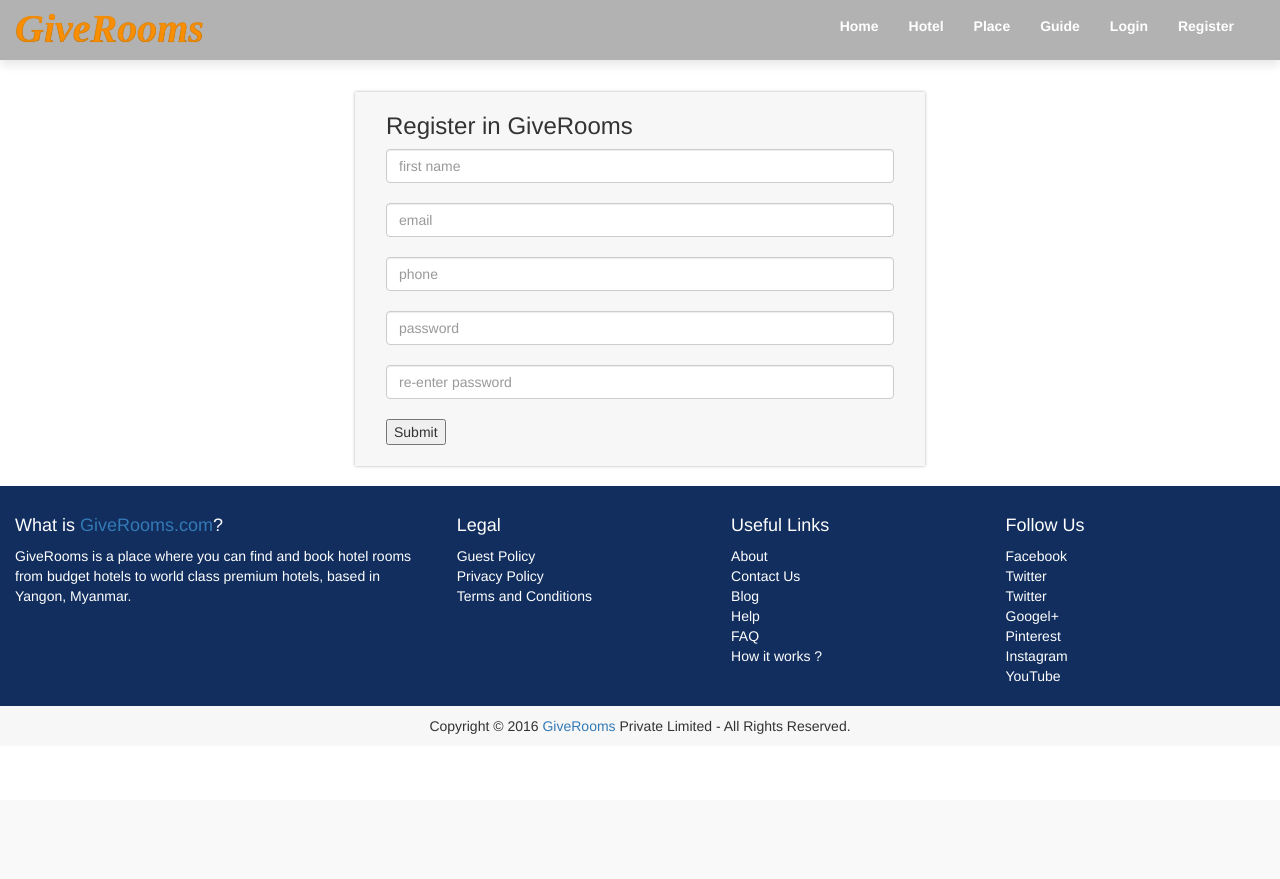
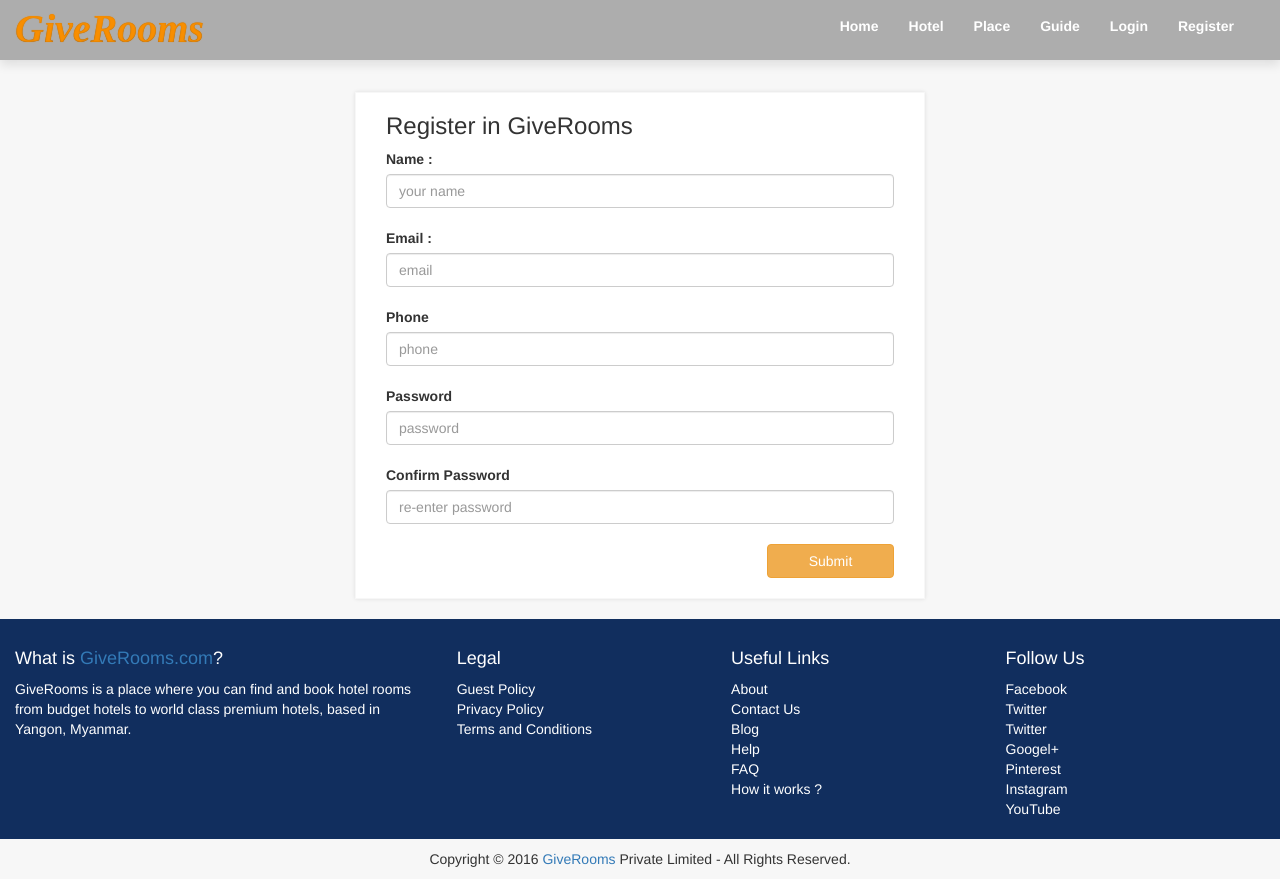
Before and after one commit to giverooms/giverooms, a CodeIgniter app: page /giverooms/register.html in a window 1280 px wide. Before the commit the page ends 734 px from the top, so only its background shows below. Run offline with CodeIgniter, Linux system fonts and the light colour scheme.

Commit message:
update all

```diff
--- a/application/config/autoload.php
+++ b/application/config/autoload.php
@@ -83,7 +83,7 @@ $autoload['drivers'] = array();
 |
 |	$autoload['helper'] = array('url', 'file');
 */
-$autoload['helper'] = array('url','form','main');
+$autoload['helper'] = array('url','form','main','email');
 
 /*
 | -------------------------------------------------------------------
--- a/application/controllers/Register.php
+++ b/application/controllers/Register.php
@@ -6,8 +6,8 @@ class Register extends CI_Controller {
 	function __construct() {
         parent::__construct();
 
-       $this->load->helper('url');             // Load url helper
-       $this->load->library('form_validation');
+       $this->load->helper('url','email');             // Load url helper
+       $this->load->library('form_validation','session');
        $this->load->model('Registermodel');
     }
 
@@ -21,21 +21,38 @@ class Register extends CI_Controller {
 
   public function add_user(){
     $rules = array(
-    array('field'=>'username','label'=>'User Name','rules'=>'trim|required|min_length[4]|max_length[12]'),
-    array('field'=>'email','label'=>'Email','rules'=>'trim|required|valid_email'),
-    array('field'=>'password','label'=>'Password','rules'=>'trim|required|min_length[6]'),
-    array('field'=>'gender','label'=>'Gender','rules'=>'required')
+      array('field'=>'name', 'label'=>'Name', 'rules'=>'trim|required'),
+      array('field'=>'email', 'label'=>'Email', 'rules'=>'trim|required|valid_email'),
+      array('field'=>'email', 'label'=>'Phone', 'rules'=>'trim|required'),
+      array('field'=>'password','label'=>'Password', 'rules'=>'required')
+     // array('field'=>'repassword', 'label'=>'Confirm Password', 'rules'=>'required')
     );
 
     $this->form_validation->set_rules($rules);
     if($this->form_validation->run() == FALSE)
     {
-      $this->load->view('register_view');
+      redirect(site_url('register.html'));
     }
     else
     {
-      $this->user_model->register_user();
-      $this->load->view('success');
+      $email = $this->input->post('email');
+      $name = $this->input->post('name');
+
+      if($this->Registermodel->add_user() == true){
+
+        $sub = "GiveRooms Verification Mail";
+        $msg = "<html><p>Dear ".$name.",</p><p>Thank you for registration on GiveRooms.com,<br/>You need to activate by clicking link below.</p><p>Active Link:<br/><a href='http://www.giverooms.com/register.php?passkey='>http://www.giverooms.com/register.php?passkey=</a></p></html>";
+
+        $this->session->set_flashdata('register', array('messages' => 'Your register successfully !We send verification link to you email.See in your email','class' => 'alert-success'));
+
+        send_email('',$email,'',$sub,$msg);
+
+        redirect(site_url('register.html'));
+      }
+      else{
+        redirect(site_url('login.html'));
+      }
+
     }
   }
 
--- /dev/null
+++ b/application/helpers/email_helper.php
@@ -0,0 +1,48 @@
+<?php if ( ! defined('BASEPATH')) exit('No direct script access allowed');
+
+if ( ! function_exists('send_email'))
+{
+    function send_email($from = '',$to = '',$name = '',$subject = '',$message = '')
+    {
+    	$ci = get_instance();
+
+    	if($from == ""){
+    		$sender = $from;
+    	}
+    	else{
+    		$sender = 'giverooms@gmail.com';
+    	}
+
+    	if($name == ""){
+    		$sender_name = 'GiveRooms';
+    	}
+    	else{
+    		$sender_name = $name;
+    	}
+
+        $config = array();
+        $config['protocol'] = "smtp";
+        // does not have to be gmail
+        $config['smtp_host'] = 'ssl://smtp.gmail.com';
+        $config['smtp_port'] = '465';
+        $config['smtp_user'] = 'giverooms@gmail.com';
+        $config['smtp_pass'] = 'GIVErooms12#$';
+        $config['mailtype'] = 'html';
+        $config['charset'] = 'utf-8';
+        $config['newline'] = "\r\n";
+        $config['wordwrap'] = TRUE;
+
+        $ci->load->library('email');
+
+        $ci->email->initialize($config);
+
+        $ci->email->from($sender,$sender_name);
+        $ci->email->to($to);
+        //$ci->email->cc('kyawminhtwe.pro912@gmail.com');
+        $ci->email->subject($subject);
+        $ci->email->message($message);
+
+        $ci->email->send();
+
+    }
+}
--- a/application/models/Registermodel.php
+++ b/application/models/Registermodel.php
@@ -12,13 +12,13 @@
 
 		function login($username, $password)
 		{
-		   $this -> db -> select('id, username, password');
-		   $this -> db -> from('users');
-		   $this -> db -> where('username', $username);
-		   $this -> db -> where('password', MD5($password));
-		   $this -> db -> limit(1);
+		   $this ->db-> select('id, username, password');
+		   $this ->db-> from('users');
+		   $this ->db-> where('username', $username);
+		   $this ->db-> where('password', MD5($password));
+		   $this ->db-> limit(1);
 
-		   $query = $this -> db -> get();
+		   $query = $this ->db-> get();
 
 		   if($query -> num_rows() == 1)
 		   {
@@ -30,5 +30,54 @@
 		   }
 		}
 
+		function add_user(){
+
+			$name = $this->input->post('name');
+			$email = $this->input->post('email');
+			$phone = $this->input->post('phone');
+			$password = $this->input->post('password');
+
+			$this->db->select('user_email');
+			$this->db->from('user');
+			$this->db->where('user_email',$email);
+
+			$query = $this->db->get();
+
+			$data = array(
+					'user_name' =>$name,
+					'user_email' => $email,
+					'user_phone' => $phone,
+					'user_password' => md5($password),
+					'status' => 0
+				);
+
+			if($query->num_rows > 0){
+
+				$this->session->set_flashdata('register', array('messages' => 'You are already Register ! Forget your password !','class' => 'alert-warning'));
+
+				return false;
+			}
+			else{
+				$this->db->insert('user',$data);
+
+				return true;
+			}
+
+		}
+
+		function get_user($id = ""){
+
+			$this->db->select("*");
+			$this->db->from("user");
+
+			if($id != "" || $id != null){
+				$this->db->where("md5(user_id)",$id);
+			}
+
+			$query = $this->db->get();
+
+			return $query->result();
+		}
+
 	}
 ?>
--- a/application/views/register.php
+++ b/application/views/register.php
@@ -1,45 +1,70 @@
 <link rel="stylesheet" type="text/css" href="<?php echo base_url(); ?>css/register.css">
+<script type="text/javascript" src="<?php echo base_url(); ?>js/register.js"></script>
+<script type="text/javascript">
+
+</script>
 <div class="container-fluid">
 	<div class="container">
 		<div class="col-xs-12 col-sm-6 col-md-6 col-lg-6 col-sm-offset-3  col-md-offset-3 col-lg-offset-3" id="register_box">
 			<div class="col-xs-12 col-sm-12 col-md-12 col-lg-12">
 				<h3>Register in GiveRooms</h3>
-
+				<?php
+					if($this->session->flashdata('register') != null) {
+  					$message = $this->session->flashdata('register');
+  				?>
+				<div class="alert <?php echo $message['class'];?>"><?php echo $message['messages']; ?></div>
+				<?php
+					}
+				?>
+				<?php
+					if(validation_errors() != null):
+				?>
+				<div class="alert alert-warning"><?php echo validation_errors(); ?></div>
+				<?php
+					endif;
+				?>
 				<form class="form" action="<?php echo site_url('register/add_user');?>" method="POST">
 
 					<div class="row">
 						<div class="col-xs-12 col-sm-12 col-md-12 col-lg-12">
-							<input type="text" name="fname" placeholder="first name" class="form-control" required>
+							<label for="fname">Name :</label>
+							<input type="text" name="name" placeholder="your name" class="form-control" required>
 						</div>
 					</div><br/>
 
 					<div class="row">
 						<div class="col-xs-12 col-sm-12 col-md-12 col-lg-12">
+							<label for="email">Email :</label>
 							<input type="email" name="email" placeholder="email" class="form-control" required>
 						</div>
 					</div><br/>
 
 					<div class="row">
 						<div class="col-xs-12 col-sm-12 col-md-12 col-lg-12">
+							<label for="phone">Phone</label>
 							<input type="text" name="phone" placeholder="phone" class="form-control" required>
 						</div>
 					</div><br/>
 
 					<div class="row">
 						<div class="col-xs-12 col-sm-12 col-md-12 col-lg-12">
-							<input type="password" name="password" placeholder="password" class="form-control" required>
+							<label for="password">Password</label>
+							<input type="password" name="password" placeholder="password" class="form-control password" required>
 						</div>
 					</div><br/>
 
 					<div class="row">
 						<div class="col-xs-12 col-sm-12 col-md-12 col-lg-12">
-							<input type="password" name="repassword" placeholder="re-enter password" class="form-control" required>
+							<label for="repassword">Confirm Password</label>
+							<input type="password" name="repassword" placeholder="re-enter password" class="form-control repassword" required>
+							<span id="pass_confirm">Password Match !</span>
+							<span id="pass_error">Password do not match !</span>
 						</div>
 					</div><br/>
 
 					<div class="row">
 						<div class="col-xs-12 col-sm-12 col-md-12 col-lg-12">
-							<input type="submit" name="register" />
+							<input type="submit" name="register" class="btn btn-warning col-md-3 pull-right" />
 						</div>
 					</div><br/>
 
--- a/css/register.css
+++ b/css/register.css
@@ -1,16 +1,16 @@
 body{
-	background: white!important;
+	background: #f7f7f7;
 }
 #content_rg{
-	background: #f7f7f7;
+	background: white;
 }
 #register_box{
-	box-shadow: 0px 0px 3px rgba(0,0,0,0.3);
+	box-shadow: 0px 0px 4px rgba(0,0,0,0.1);
 	border: 1px solid #f7f7f7;
 	margin-top: 20px;
 	margin-bottom: 20px;
 	min-height: 200px;
-	background: #f7f7f7;
+	background: white;
 }
 #login_box{
 	margin-bottom: 30px;
@@ -20,3 +20,11 @@ body{
 	padding-top: 30px;
 	padding-bottom: 30px;
 }
+#pass_confirm{
+	color: green;
+	display: none;
+}
+#pass_error{
+	color: red;
+	display: none;
+}
--- /dev/null
+++ b/js/register.js
@@ -0,0 +1,20 @@
+$(document).ready(function(){
+	$('.repassword').focusout(function(){
+		check_pass_match();
+	});
+});
+
+function check_pass_match(){
+
+	var $pass = $(".password").val();
+	var $repass = $(".repassword").val();
+
+	if($pass == $repass){
+		$("#pass_confirm").show();
+	}
+
+	else{
+		$("#pass_error").show();
+	}
+
+}
```
